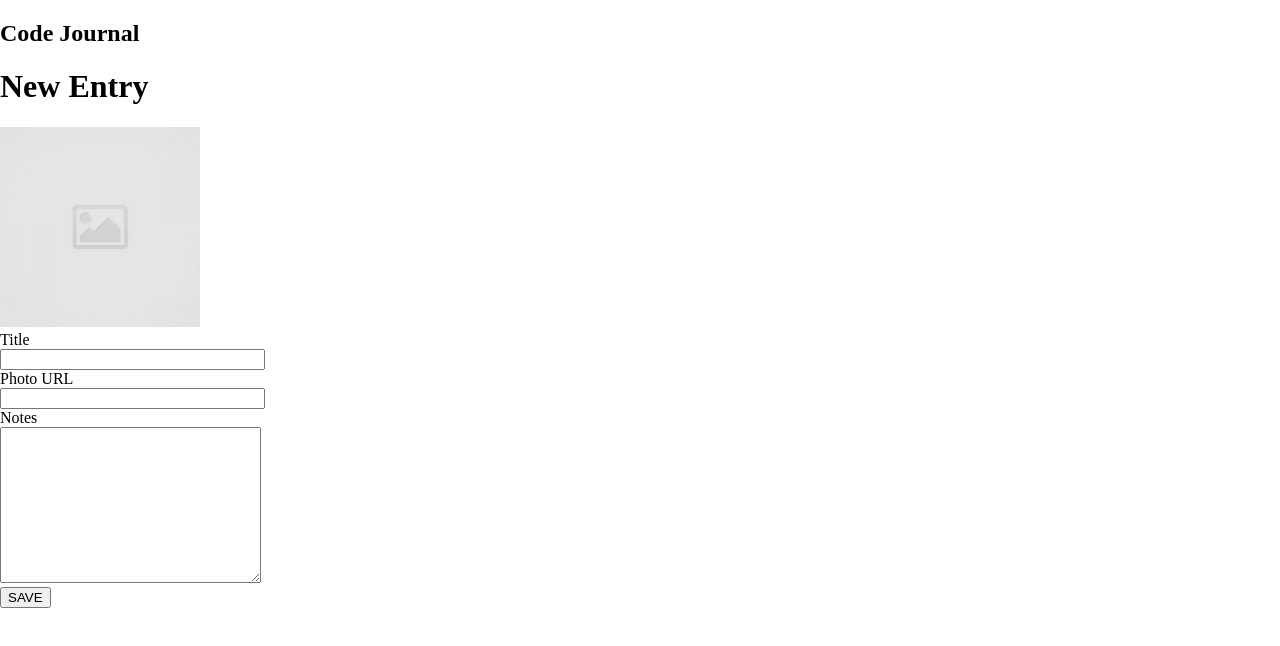
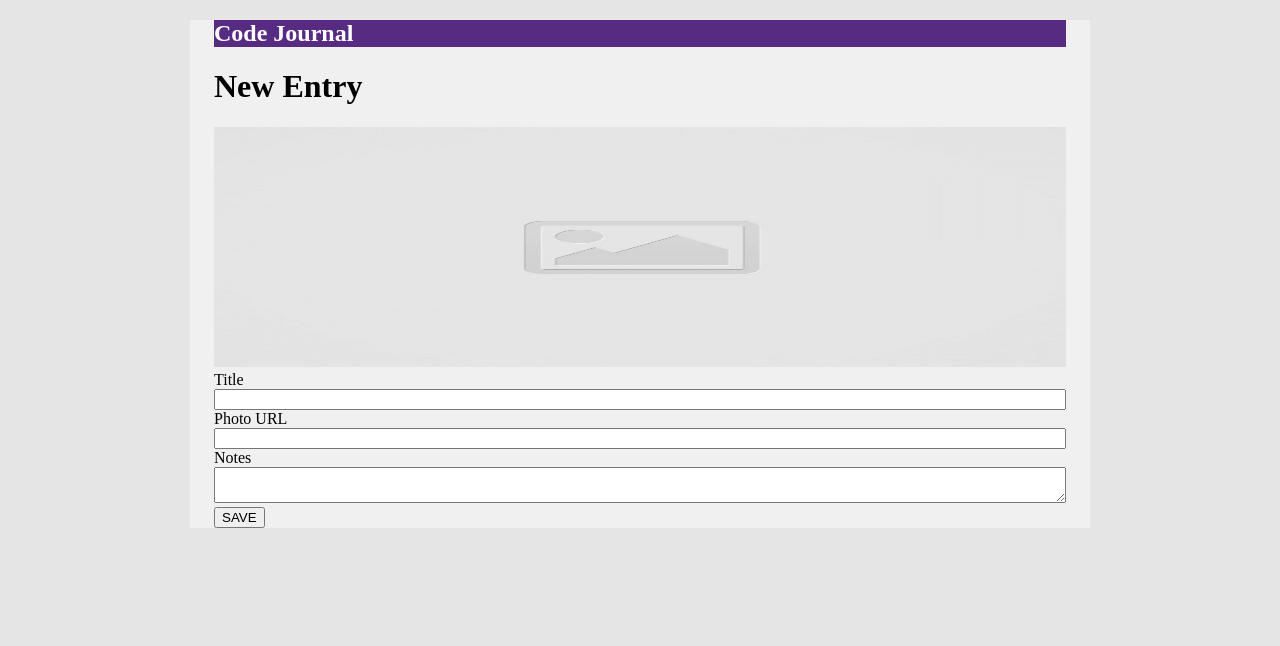
Before and after one commit to luiderek/code-journal, a website: page index.html in a window 1280 px wide. Drawn offline with Linux system fonts and the light colour scheme.

Commit message:
early CSS structure

```diff
--- a/css/layout.css
+++ b/css/layout.css
@@ -1,11 +1,16 @@
 .hidden {
   display: none !important;
+}
+
+html {
+  background-color: #e5e5e5;
 }
 
 .container {
   max-width: 575px;
   margin: 0 auto;
   padding: 0 1.5rem;
+  background-color: #f0f0f0;
 }
 
 .row {
@@ -16,6 +21,26 @@
 .column-full,
 .column-half {
   width: 100%;
+}
+
+.container > header {
+  background-color: #562b81;
+  color: white;
+}
+
+img {
+  max-height: 30vh;
+  width: 100%;
+}
+
+input,
+textarea {
+  width: 100%;
+}
+
+.entry-save {
+  background-color: #562b81;
+  color: white;
 }
 
 @media screen and (min-width: 768px) {
@@ -32,8 +57,3 @@
     width: 50%;
   }
 }
-
-img {
-  height: 200px;
-  width: 200px;
-}
--- a/index.html
+++ b/index.html
@@ -15,9 +15,13 @@
 </head>
 
 <body>
+
+  <div class="container">
+
     <header>
       <h2>Code Journal</h2>
     </header>
+
     <main>
       <div data-view="entry-form">
         <h1>New Entry</h1>
@@ -25,28 +29,31 @@
         <form action="#" method="get">
           <div>
             <label for="title">Title<br>
-            <input type="text" name="title" size="30" required>
+              <input type="text" name="title" required>
             </label>
           </div>
 
           <div>
             <label for="photoURL"> Photo URL<br>
-            <input type="url" name="photoURL" size="30" required>
+              <input type="url" name="photoURL" required>
             </label>
           </div>
 
           <div>
             <label for="notes"> Notes<br>
             </label>
-          <textarea name="notes" id="notes" cols="30" rows="10" required></textarea>
+            <textarea name="notes" id="notes" cols="30" required></textarea>
             <br>
             <button name="entry-save">SAVE</button>
           </div>
         </form>
       </div>
     </main>
+  </div>
+
   <script src="js/data.js"></script>
   <script src="js/main.js"></script>
+
 </body>
 
 </html>
```
Lines whose indentation alone changed are shown as unchanged.
